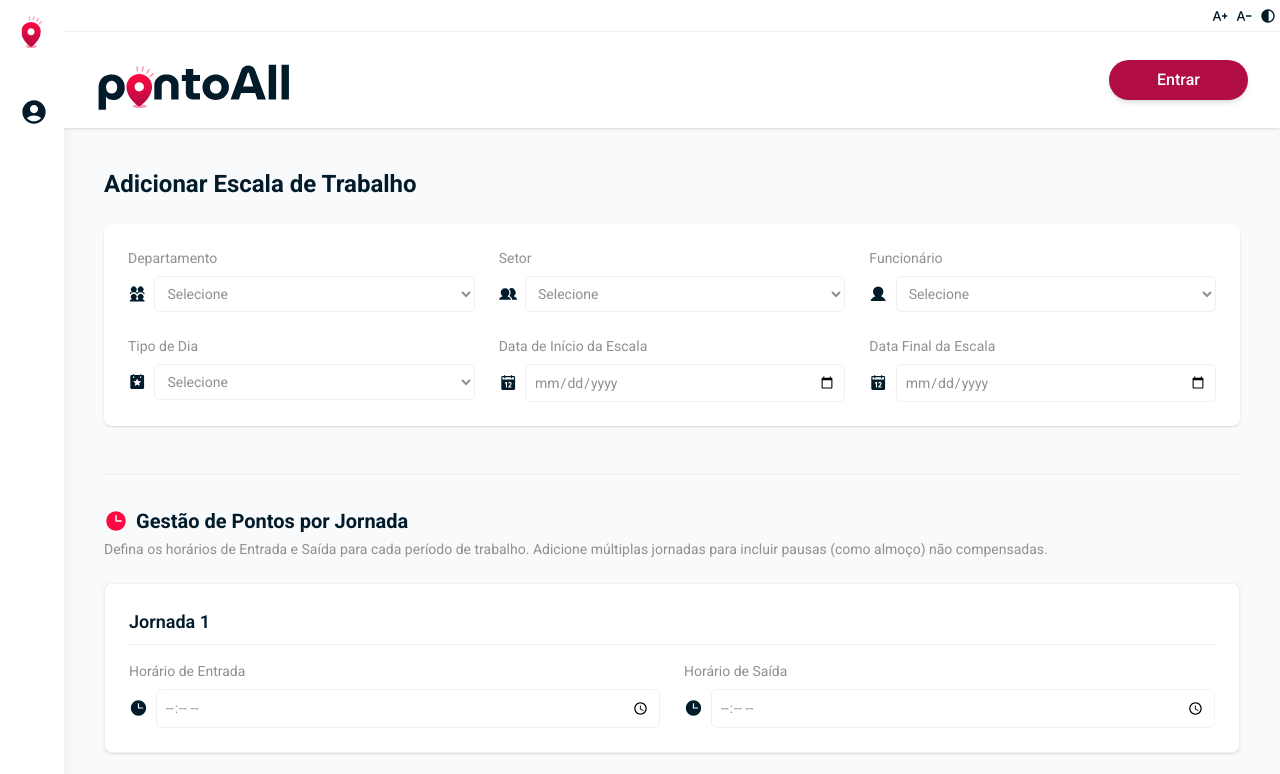
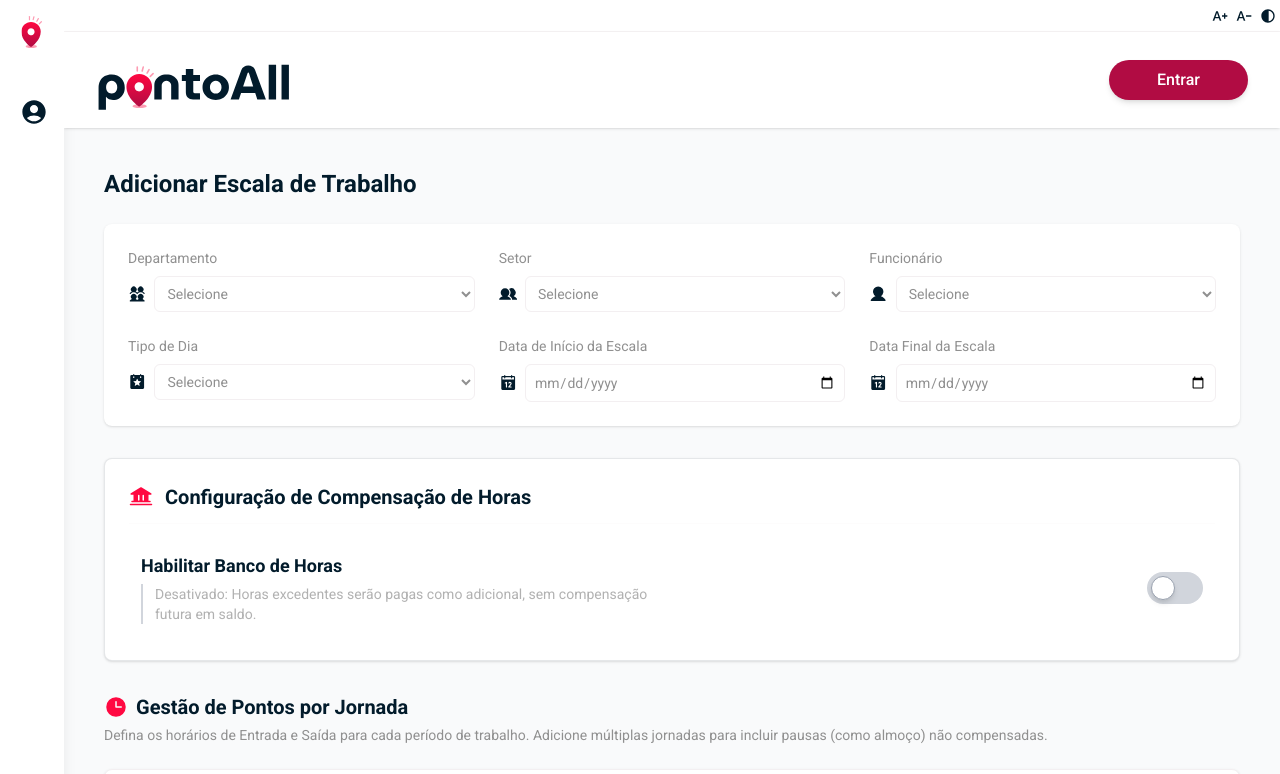
Before and after one commit to PontoAllTeam/PontoAll-Web, a React (Vite) app in the folder PontoAllWeb/: page /work_schedule/create in a window 1280 px wide. Shown: the top 774 px of the page. Built offline with nearby package versions, Linux system fonts and the light colour scheme.

Commit message:
:lipstick: feat: Adicionando componentes de update

```diff
--- a/PontoAllWeb/src/pages/WorkSchedule/WorkScheduleRegistration.tsx
+++ b/PontoAllWeb/src/pages/WorkSchedule/WorkScheduleRegistration.tsx
@@ -10,12 +10,64 @@ import {
   PiClockFill,
   PiPlusCircleFill,
   PiMinusCircleFill,
+  PiCheckCircleFill,
+  PiBankFill,
 } from 'react-icons/pi';
+import { WorkSchedule } from '@/types/models';
+import { ScheduleDayType } from '@/types/enums';
+import { routes } from '@/routes/routes';
 
 export default function WorkScheduleRegistration() {
   const [shifts, setShifts] = useState([
     { id: Date.now(), entry: '', exit: '' },
   ]);
+
+  // Estado para controle visual (começa desligado)
+  const [useBankOfHours, setUseBankOfHours] = useState(false);
+
+  /*
+  //Dados para edição
+  const [dayOfMonth, setDayOfMonth] = useState<number>(0);
+  const [yearMonth, setYearMonth] = useState<number>(0);
+  const [dayType, setDayType] = useState<ScheduleDayType | "">("");
+  const [pick1, setPick1] = useState<Date | null | "">("");
+  const [pick2, setPick2] = useState<Date | null | "">("");
+  const [pick3, setPick3] = useState<Date | undefined>(undefined);
+  const [pick4, setPick4] = useState<Date | undefined>(undefined);
+  const [pick5, setPick5] = useState<Date | undefined>(undefined);
+  const [pick6, setPick6] = useState<Date | undefined>(undefined);
+  const [pick7, setPick7] = useState<Date | undefined>(undefined);
+  const [pick8, setPick8] = useState<Date | undefined>(undefined);
+  const [pick9, setPick9] = useState<Date | undefined>(undefined);
+  const [pick10, setPick10] = useState<Date | undefined>(undefined);
+
+  const fetchWorkSchedule = useCallback(
+    async (productId: string) => {
+      const workScheduleService = new WorkScheduleService();
+      const res = await workScheduleService.getById(Number(id));
+      if (res.code === 200 && res.data) {
+        const p = res.data.data;
+        setDayOfMonth(p.dayOfMonth);
+        setYearMonth(p.yearMonth);
+        setDayType(p.dayType);
+        setPick1(p.pick1);
+        setPick2(p.pick2);
+        setPick3(p.pick3);
+        setPick4(p.pick4);
+        setPick5(p.pick5);
+        setPick6(p.pick6);
+        setPick7(p.pick7);
+        setPick8(p.pick8);
+        setPick9(p.pick9);
+        setPick10(p.pick10);
+      } else {
+        alert("Escala não encontrada!");
+        navigate(routes.WORK_SCHEDULE_OVERVIEW);
+      }
+    },
+    [navigate]
+  ); // navigate é uma dependência que não muda, mas é boa prática incluir
+*/
 
   const addShift = () => {
     if (shifts.length < 5) {
@@ -23,51 +75,27 @@ export default function WorkScheduleRegistration() {
         ...prevShifts,
         { id: Date.now(), entry: '', exit: '' },
       ]);
-            setIsSaved(false);
     }
   };
 
-    const removeShift = (idToRemove) => {
+  const removeShift = (idToRemove: number) => {
     if (shifts.length > 1) {
       setShifts((prevShifts) =>
         prevShifts.filter((shift) => shift.id !== idToRemove)
       );
-            setIsSaved(false);
     }
   };
 
-    const handleInputChange = (id, field, value) => {
+  const handleInputChange = (id: number, field: string, value: string) => {
     setShifts((prevShifts) =>
       prevShifts.map((shift) =>
         shift.id === id ? { ...shift, [field]: value } : shift
       )
     );
-        setIsSaved(false);
   };
 
-    // FUNÇÃO DE SALVAMENTO ATUALIZADA
-    const handleSave = () => {
-        const isFormValid = shifts.every((shift) => shift.entry && shift.exit);
-        const HOME_PAGE = '/escalas'; // 👈 DEFINE O CAMINHO DA PÁGINA PRINCIPAL
-
-        if (isFormValid) {
-            console.log('Dados a serem enviados:', {
-                shifts,
-            });
-
-            // 1. Dá feedback de sucesso
-            setIsSaved(true);
-
-            // 2. Redireciona após 1 segundo (para o usuário ver o feedback)
-            setTimeout(() => {
-                router.push(HOME_PAGE);
-            }, 1000); // 1000ms = 1 segundo de espera
-
-        } else {
-            alert(
-                'Por favor, preencha todos os horários de Entrada e Saída das jornadas.'
-            );
-        }
+  const toggleBankOfHours = () => {
+    setUseBankOfHours((prev) => !prev);
   };
 
   return (
@@ -75,7 +103,7 @@ export default function WorkScheduleRegistration() {
       <PageTitle title='Adicionar Escala de Trabalho' />
 
       <div className='flex flex-col space-y-8 mt-6'>
-                {/* --- Seção: Dados Gerais da Escala --- */}
+        {/* --- Seção: Dados Gerais da Escala (Campos de Select/Input) --- */}
         <div className='grid grid-cols-1 md:grid-cols-3 gap-6 p-6 bg-white rounded-lg shadow'>
           {/* Campo: Departamento */}
           <div className='flex flex-col space-y-2'>
@@ -189,11 +217,86 @@ export default function WorkScheduleRegistration() {
             </div>
           </div>
         </div>
-                {/* --- Separador Visual --- */}
-                <hr className='border-neutral-dark mt-4' />
-                {/* === Bloco de Marcação de Horários de Turno (Refatorado) === */}
+
+        {/* --- SEÇÃO: Configuração Destacada de Banco de Horas (ULTRA PROFISSIONAL) --- */}
+        <div className='p-6 bg-white rounded-lg shadow border border-primary/10 transition-all duration-300 hover:shadow-lg'>
+          {/* Título da Seção Separado */}
+          <div className='flex items-center space-x-3 border-b pb-3 mb-4 border-neutral-dark/20'>
+            <PiBankFill className='text-2xl text-accent' />
+            <h2 className='text-xl font-bold text-text-secondary'>
+              Configuração de Compensação de Horas
+            </h2>
+          </div>
+
+          {/* 🚨 BLOCÃO DO TOGGLE (Label Completa para UX) 🚨 */}
+          <label
+            htmlFor='bank-hours-toggle'
+            className={`flex items-center justify-between p-3 rounded-lg cursor-pointer transition-all duration-200 ${
+              // Fundo levemente colorido quando ATIVO para feedback visual
+              useBankOfHours ? 'bg-primary/5' : 'hover:bg-gray-50'
+            }`}
+          >
+            {/* Conteúdo Esquerdo (Título e Descrição) */}
+            <div className='flex flex-col space-y-1 w-full max-w-lg'>
+              <div className='flex items-center space-x-2'>
+                {/* Rótulo Principal (Feedback dinâmico) */}
+                <span
+                  className={`text-lg font-bold transition duration-300 ${
+                    useBankOfHours ? 'text-primary' : 'text-text-secondary'
+                  }`}
+                >
+                  {useBankOfHours
+                    ? 'Banco de Horas Habilitado'
+                    : 'Habilitar Banco de Horas'}
+                </span>
+                {useBankOfHours && (
+                  <PiCheckCircleFill className='text-xl text-primary' />
+                )}
+              </div>
+
+              {/* Descrição Didática (Borda sutil para estilo) */}
+              <p
+                className={`text-sm text-text-primary/70 pl-3 border-l-2 ${
+                  useBankOfHours ? 'border-primary' : 'border-gray-300'
+                }`}
+              >
+                {useBankOfHours
+                  ? 'Ativo: Horas excedentes serão automaticamente convertidas em saldo de banco de horas.'
+                  : 'Desativado: Horas excedentes serão pagas como adicional, sem compensação futura em saldo.'}
+              </p>
+            </div>
+
+            {/* Conteúdo Direito (Botão Toggle) */}
+            <div className='flex-shrink-0 relative'>
+              <input
+                type='checkbox'
+                id='bank-hours-toggle'
+                className='sr-only'
+                checked={useBankOfHours}
+                onChange={toggleBankOfHours}
+              />
+              <div
+                // CONTAINER DO TOGGLE: Tamanho profissional (w-14 h-8)
+                className={`block w-14 h-8 rounded-full transition duration-300 ease-in-out ${
+                  useBankOfHours ? 'bg-primary' : 'bg-gray-300'
+                }`}
+              ></div>
+              <div
+                // CÍRCULO (DOT): Tamanho suave (w-6 h-6)
+                className={`dot absolute left-1 top-1 bg-white w-6 h-6 rounded-full transition duration-300 ease-in-out transform shadow-md ${
+                  useBankOfHours
+                    ? 'translate-x-6 border border-primary/50'
+                    : 'translate-x-0 border border-gray-400'
+                }`}
+              ></div>
+            </div>
+          </label>
+        </div>
+        {/* --- Fim da Seção Banco de Horas --- */}
+
+        {/* === Bloco de Marcação de Horários de Turno === */}
         <div className='flex flex-col space-y-6'>
-                    {/* Título e Descrição Didática e Sofisticada */}
+          {/* Título e Descrição */}
           <header className='space-y-1'>
             <h2 className='text-xl font-bold text-text-secondary flex items-center space-x-2'>
               <PiClockFill className='text-2xl text-accent' />
@@ -280,7 +383,7 @@ export default function WorkScheduleRegistration() {
             />
           )}
           <Button
-                        onClick={handleSave}
+            onClick={() => console.log('Salvar Configuração de Escala')}
             color={'secondary'}
             label={'Salvar Configuração de Escala'}
             size='md'
```
Lines whose indentation alone changed are shown as unchanged.
